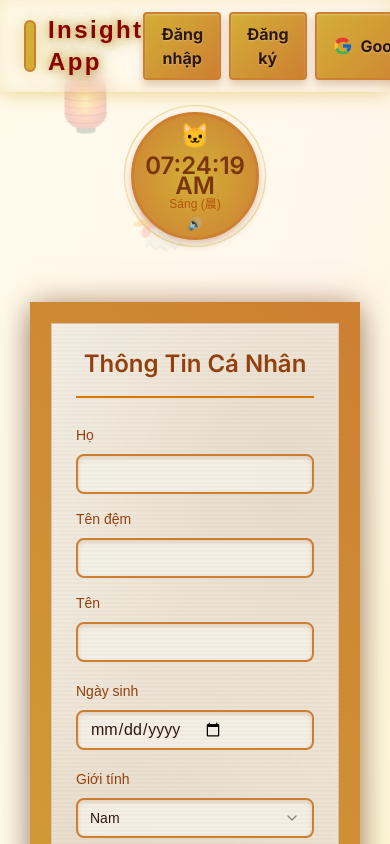
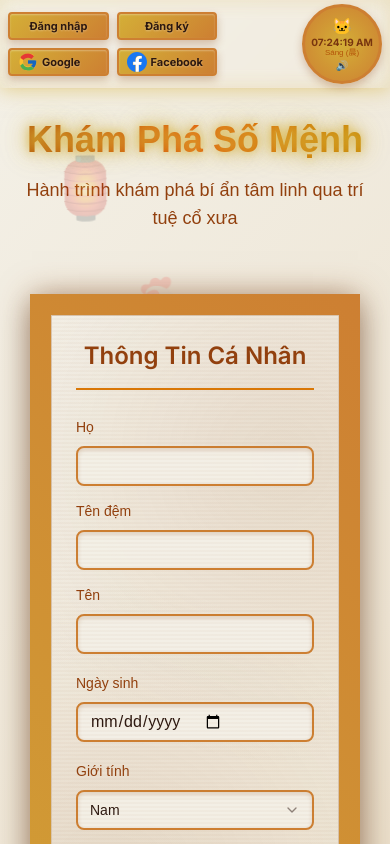
Before and after one commit to lethanhdatit/insight-fe, a Next.js app: page /vi in a window 390 px wide. Shown: the top 844 px of the page. Built offline with nearby package versions, Linux system fonts and the light colour scheme; grey boxes are pictures that could not be loaded.

Commit message:
responsive

```diff
--- a/app/[lang]/page.tsx
+++ b/app/[lang]/page.tsx
@@ -1,57 +1,53 @@
-import MysticalForm from "@/components/mystical-form"
-import AncientClock from "@/components/ancient-clock"
-import { getDictionary } from './dictionaries';
-import { Locale, locales  } from '@/lib/i18n/locales';
+import MysticalForm from "@/components/mystical-form";
+import AncientClock from "@/components/ancient-clock";
+import { getDictionary } from "./dictionaries";
+import { Locale, locales } from "@/lib/i18n/locales";
 import UserMenu from "@/components/UserMenu";
+import HeaderSpacer from "@/components/HeaderSpacer";
 
 export default async function HomePage({
   params,
 }: {
-  params: { lang: Locale }
+  params: { lang: Locale };
 }) {
-
-  const { lang } = await params
-
+  const { lang } = await params;
   const dictionary = await getDictionary(lang);
-
-  const spreadFactor = 0.85;
-
-  const generateRandomPosition = () => {
-    const top = Math.random() * (90 - spreadFactor * 20) + spreadFactor * 10; // Random top position near edges
-    const left = Math.random() * (90 - spreadFactor * 20) + spreadFactor * 10; // Random left position near edges
-    return { top: `${top}%`, left: `${left}%` };
-  };
-
-  const generateRandomDelay = () => {
-    const delay = Math.random() * 7 + 1; // Random delay between 1s and 8s
-    return `${delay}s`;
-  };
-
-  // TODO: Lấy user thực tế từ session/auth, tạm thời để null
-  const user = null; // hoặc { name: "Nguyễn Văn A" }
+  const user = null;
 
   return (
     <>
       {/* Header */}
-      <header className="fixed top-0 left-0 w-full z-30 bg-[var(--parchment)]/90 backdrop-blur flex items-center justify-between px-6 py-3 shadow ancient-glow border-[var(--ancient-bronze)]">
-        {/* Logo */}
-        <div className="flex items-center gap-3">
-          <div className="rounded-full bg-[var(--ancient-gold)] border-2 border-[var(--ancient-bronze)] shadow ancient-glow p-1">
-            <img src="/logo.png" alt="Logo" className="h-10 w-10 object-contain rounded-full" />
+      <header
+        id="main-header"
+        className="fixed top-0 left-0 w-full z-30 bg-[var(--parchment)]/90 backdrop-blur flex items-center px-2 sm:px-4 md:px-6 py-1 sm:py-2 md:py-3 shadow ancient-glow h-auto"
+        style={{ minHeight: "unset", maxHeight: "none"}}
+      >
+        {/* Bên trái */}
+        <div className="flex items-center">
+          <UserMenu user={user} />
         </div>
-          <span className="font-bold text-2xl ancient-font text-[var(--ancient-red)] drop-shadow ancient-text-glow tracking-widest select-none">
-            Insight App
-          </span>
+        {/* Khoảng trống ở giữa */}
+        <div className="flex-1" />
+        {/* Bên phải */}
+        <div className="flex items-center h-full">
+          <AncientClock
+            dictionary={dictionary}
+            className="w-20 h-20 md:w-28 md:h-28 rounded-full"
+          />
         </div>
-        {/* UserMenu chỉ là client component nhỏ */}
-        <UserMenu user={user} />
       </header>
 
-      <main className="min-h-screen relative pt-24">
-        {/* Ancient Background */}
-        <div className="absolute inset-0 bg-gradient-to-br from-amber-50 via-orange-50 to-yellow-100"></div>
+      {/* Spacer để set margin-top cho main */}
+      <HeaderSpacer />
 
-        <div className="absolute top-20 left-12 text-6xl opacity-20 floating-ancient">🏮</div>
+      <main
+        id="main-content"
+        className="min-h-screen relative"
+        // Xóa style marginTop cứng!
+      >
+        <div className="absolute top-20 left-12 text-6xl opacity-20 floating-ancient">
+          🏮
+        </div>
 
         <div
           className="absolute bottom-12 right-12 text-5xl opacity-20 floating-ancient"
@@ -60,7 +56,8 @@ export default async function HomePage({
           🐉
         </div>
 
-        {['🐮', '🐯', '🐱', '🐍', '🐴', '🐑', '🐵', '🐔', '🐶', '🐷'].map((icon, index) => {
+        {["🐮", "🐯", "🐱", "🐍", "🐴", "🐑", "🐵", "🐔", "🐶", "🐷"].map(
+          (icon, index) => {
             const position = generateRandomPosition();
             return (
               <div
@@ -74,19 +71,21 @@ export default async function HomePage({
                 {icon}
               </div>
             );
-        })}
+          }
+        )}
 
-        <div className="absolute top-1/2 left-14 text-4xl opacity-20 floating-ancient" style={{ animationDelay: "4s" }}>
+        <div
+          className="absolute top-1/2 left-14 text-4xl opacity-20 floating-ancient"
+          style={{ animationDelay: "4s" }}
+        >
           ☯️
         </div>
 
-        <div className="absolute bottom-1/2 right-12 text-4xl opacity-20 floating-ancient" style={{ animationDelay: "4s" }}>
+        <div
+          className="absolute bottom-1/2 right-12 text-4xl opacity-20 floating-ancient"
+          style={{ animationDelay: "4s" }}
+        >
           🐭
-        </div>
-
-        {/* Ancient Clock */}
-        <div className="absolute top-28 left-1/2 transform -translate-x-1/2 z-20">
-          <AncientClock dictionary={dictionary}/>
         </div>
 
         {/* Main Content */}
@@ -107,5 +106,18 @@ export default async function HomePage({
         </div>
       </main>
     </>
-  )
+  );
 }
+
+const spreadFactor = 0.85;
+
+const generateRandomPosition = () => {
+  const top = Math.random() * (90 - spreadFactor * 20) + spreadFactor * 10;
+  const left = Math.random() * (90 - spreadFactor * 20) + spreadFactor * 10;
+  return { top: `${top}%`, left: `${left}%` };
+};
+
+const generateRandomDelay = () => {
+  const delay = Math.random() * 7 + 1;
+  return `${delay}s`;
+};
--- /dev/null
+++ b/components/HeaderSpacer.tsx
@@ -0,0 +1,43 @@
+"use client";
+import { useEffect, useRef, useState } from "react";
+
+export default function HeaderSpacer() {
+  const headerRef = useRef<HTMLElement | null>(null);
+  const [height, setHeight] = useState(0);
+
+  useEffect(() => {
+    const header = document.getElementById("main-header");
+    if (!header) return;
+    headerRef.current = header as HTMLElement;
+
+    function updateHeight() {
+      setHeight(headerRef.current?.offsetHeight || 0);
+    }
+    updateHeight();
+    window.addEventListener("resize", updateHeight);
+    return () => window.removeEventListener("resize", updateHeight);
+  }, []);
+
+  useEffect(() => {
+    const main = document.getElementById("main-content");
+    if (!main) return;
+
+    function onScroll() {
+      const scrollY = window.scrollY || window.pageYOffset;
+      // Khi ở top, margin-top = height; khi scroll xuống, giảm dần về 0 (tối đa là height)
+      const mt = Math.max(height - scrollY, 0);
+      if (main) {
+        main.style.marginTop = `${height}px`;
+      }
+    }
+
+    main.style.transition = "margin-top 0.4s cubic-bezier(.4,0,.2,1)";
+    onScroll();
+
+    window.addEventListener("scroll", onScroll, { passive: true });
+    return () => window.removeEventListener("scroll", onScroll);
+  }, [height]);
+
+  // Không render gì cả, chỉ để đo và set margin
+  return null;
+}
--- a/components/UserMenu.tsx
+++ b/components/UserMenu.tsx
@@ -4,7 +4,7 @@ import Link from "next/link";
 
 // SVG icon Google
 const GoogleIcon = () => (
-  <svg width="20" height="20" viewBox="0 0 48 48" className="inline-block mr-2">
+  <svg width="20" height="20" viewBox="0 0 48 48" className="inline-block md:mr-2">
     <g>
       <path fill="#fbc02d" d="M43.6 20.5h-1.9V20H24v8h11.3c-1.6 4.3-5.7 7-11.3 7-6.6 0-12-5.4-12-12s5.4-12 12-12c3.1 0 5.9 1.1 8.1 3l6.1-6.1C34.5 5.5 29.6 3.5 24 3.5 12.7 3.5 3.5 12.7 3.5 24S12.7 44.5 24 44.5c11 0 20.5-8 20.5-20.5 0-1.4-.2-2.7-.4-4z"/>
       <path fill="#e53935" d="M6.3 14.1l6.6 4.8C15.1 16.1 19.2 13.5 24 13.5c3.1 0 5.9 1.1 8.1 3l6.1-6.1C34.5 5.5 29.6 3.5 24 3.5c-6.6 0-12.3 2.7-16.7 7.1z"/>
@@ -16,32 +16,36 @@ const GoogleIcon = () => (
 
 // SVG icon Facebook
 const FacebookIcon = () => (
-  <svg width="20" height="20" viewBox="0 0 32 32" className="inline-block mr-2">
+  <svg width="20" height="20" viewBox="0 0 32 32" className="inline-block md:mr-2">
     <path fill="#1877f3" d="M32 16c0-8.837-7.163-16-16-16S0 7.163 0 16c0 7.982 5.84 14.584 13.438 15.854v-11.22H9.398v-4.634h4.04V12.41c0-4.007 2.393-6.22 6.058-6.22 1.754 0 3.584.313 3.584.313v3.953h-2.019c-1.989 0-2.607 1.236-2.607 2.504v3.01h4.437l-.71 4.634h-3.727v11.22C26.16 30.584 32 23.982 32 16z"/>
     <path fill="#fff" d="M22.69 20.634l.71-4.634h-4.437v-3.01c0-1.268.618-2.504 2.607-2.504h2.019V6.543s-1.83-.313-3.584-.313c-3.665 0-6.058 2.213-6.058 6.22v3.22h-4.04v4.634h4.04v11.22a16.06 16.06 0 0 0 4.924 0v-11.22h3.727z"/>
   </svg>
 );
 
-// Nhận props user, nếu null thì hiển thị nút đăng nhập/đăng ký
 export default function UserMenu({ user }: { user: { name: string } | null }) {
   const [open, setOpen] = useState(false);
 
   if (!user) {
     return (
-      <div className="flex gap-2">
-        <button className="ancient-button px-4 py-2 rounded shadow hover:ancient-glow transition">
+      <div
+        className="
+          grid grid-cols-2 gap-2 w-full max-w-full
+          sm:flex sm:flex-wrap sm:gap-4 sm:justify-start sm:items-center
+        "
+      >
+        <button className="ancient-button h-7 sm:h-8 md:h-12 min-w-[32px] w-full sm:w-auto px-2 py-1 sm:px-3 sm:py-1.5 rounded shadow hover:ancient-glow transition text-[11px] sm:text-xs md:text-sm">
           Đăng nhập
         </button>
-        <button className="ancient-button px-4 py-2 rounded shadow hover:ancient-glow transition bg-[var(--ancient-red)] text-white border-[var(--ancient-bronze)]">
+        <button className="ancient-button h-7 sm:h-8 md:h-12 min-w-[32px] w-full sm:w-auto px-2 py-1 sm:px-3 sm:py-1.5 rounded shadow hover:ancient-glow transition bg-[var(--ancient-red)] text-white border-[var(--ancient-bronze)] text-[11px] sm:text-xs md:text-sm">
           Đăng ký
         </button>
-        <button className="ancient-button px-4 py-2 rounded shadow hover:ancient-glow transition flex items-center bg-[var(--parchment)] border border-[var(--jade-green)] text-[var(--jade-green)]">
+        <button className="ancient-button h-7 sm:h-8 md:h-12 min-w-[32px] w-full sm:w-auto px-2 py-1 sm:px-3 sm:py-1.5 rounded shadow hover:ancient-glow transition flex items-center bg-[var(--parchment)] border border-[var(--jade-green)] text-[var(--jade-green)] text-[11px] sm:text-xs md:text-sm">
           <GoogleIcon />
-          Google
+          <span className="sm:inline px-1">Google</span>
         </button>
-        <button className="ancient-button px-4 py-2 rounded shadow hover:ancient-glow transition flex items-center bg-[var(--parchment)] border border-[var(--bamboo-green)] text-[var(--bamboo-green)]">
+        <button className="ancient-button h-7 sm:h-8 md:h-12 min-w-[32px] w-full sm:w-auto px-2 py-1 sm:px-3 sm:py-1.5 rounded shadow hover:ancient-glow transition flex items-center bg-[var(--parchment)] border border-[var(--bamboo-green)] text-[var(--bamboo-green)] text-[11px] sm:text-xs md:text-sm">
           <FacebookIcon />
-          Facebook
+          <span className="sm:inline px-1">Facebook</span>
         </button>
       </div>
     );
@@ -50,13 +54,13 @@ export default function UserMenu({ user }: { user: { name: string } | null }) {
   return (
     <div className="relative">
       <button
-        className="px-4 py-2 rounded ancient-button bg-[var(--ancient-cream)] text-[var(--ancient-red)] font-semibold shadow hover:ancient-glow transition"
+        className="px-3 py-2 rounded ancient-button bg-[var(--ancient-cream)] text-[var(--ancient-red)] font-semibold shadow hover:ancient-glow transition text-sm md:text-base"
         onClick={() => setOpen((o) => !o)}
       >
-        Xin chào, {user.name}
+        <span className="hidden sm:inline">Xin chào, </span>{user.name}
       </button>
       {open && (
-        <div className="absolute right-0 mt-2 w-52 bg-[var(--parchment)] border border-[var(--ancient-bronze)] shadow-lg rounded z-50">
+        <div className="absolute right-0 mt-2 w-48 bg-[var(--parchment)] border border-[var(--ancient-bronze)] shadow-lg rounded z-50">
           <Link href="/profile" className="block px-4 py-2 hover:bg-[var(--ancient-gold)] hover:text-[var(--ink-black)] ancient-font">Trang cá nhân</Link>
           <Link href="/settings" className="block px-4 py-2 hover:bg-[var(--ancient-gold)] hover:text-[var(--ink-black)] ancient-font">Cài đặt</Link>
           <button className="block w-full text-left px-4 py-2 hover:bg-[var(--ancient-red)] hover:text-white rounded-b ancient-font">Đăng xuất</button>
--- a/components/ancient-clock.tsx
+++ b/components/ancient-clock.tsx
@@ -4,9 +4,10 @@ import { useState, useEffect } from "react";
 
 interface MysticalFormProps {
   dictionary: any;
+  className?: string;
 }
 
-export default function AncientClock({ dictionary }: MysticalFormProps) {
+export default function AncientClock({ dictionary, className }: MysticalFormProps) {
   const [time, setTime] = useState(new Date());
   const [soundEnabled, setSoundEnabled] = useState(true);
   const [mounted, setMounted] = useState(false);
@@ -22,30 +23,8 @@ export default function AncientClock({ dictionary }: MysticalFormProps) {
       setTime(new Date());
     }, 1000);
 
-    // Play time-based ambient sounds
-    if (soundEnabled) {
-      const hour = time.getHours();
-      let soundFile = "";
-
-      if (hour >= 6 && hour < 12) soundFile = "/sounds/morning-birds.mp3";
-      else if (hour >= 12 && hour < 18)
-        soundFile = "/sounds/afternoon-wind.mp3";
-      else if (hour >= 18 && hour < 22)
-        soundFile = "/sounds/evening-temple.mp3";
-      else soundFile = "/sounds/night-crickets.mp3";
-
-      try {
-        const audio = new Audio(soundFile);
-        audio.volume = 0.5;
-        audio.loop = true;
-        audio.play().catch(() => {});
-      } catch (error) {
-        // Ignore audio errors
-      }
-    }
-
     return () => clearInterval(timer);
-  }, [mounted, soundEnabled]);
+  }, [mounted]);
 
   const getTimeOfDay = () => {
     const hour = time.getHours();
@@ -82,14 +61,19 @@ export default function AncientClock({ dictionary }: MysticalFormProps) {
     return zodiacSymbols[Math.floor(hour / 2)];
   };
 
+  // Đảm bảo hình tròn, cân đối, responsive
+  let cln = `ancient-clock flex flex-col items-center justify-center aspect-square rounded-full overflow-hidden ${className || ""}`;
+
   if (!mounted) {
     return (
-      <div className="ancient-clock w-32 h-32 flex items-center justify-center">
-        <div className="text-center">
-          <div className="calligraphy-font text-lg text-amber-800">
+      <div className={cln}>
+        <div className="flex flex-col items-center justify-center w-full h-full">
+          <div className="calligraphy-font text-base md:text-lg text-amber-800">
             --:--:--
           </div>
-          <div className="ancient-font text-sm text-amber-600">Loading...</div>
+          <div className="ancient-font text-xs md:text-sm text-amber-600">
+            Loading...
+          </div>
         </div>
       </div>
     );
@@ -97,19 +81,28 @@ export default function AncientClock({ dictionary }: MysticalFormProps) {
 
   return (
     <div
-      className="ancient-clock w-32 h-32 flex items-center justify-center cursor-pointer hover:ancient-glow transition-all duration-300 relative"
+      className={cln}
       onClick={() => setSoundEnabled(!soundEnabled)}
+      style={{ cursor: "pointer" }}
     >
       <div className="zodiac-ring"></div>
-      <div className="text-center">
-        <div className="text-2xl mb-1">{getZodiacSymbol()}</div>
-        <div className="calligraphy-font text-sm font-bold text-amber-900">
+      <div className="flex flex-col items-center justify-center w-full h-full px-1">
+        {/* Zodiac icon */}
+        <div className="text-base sm:text-lg md:text-xl lg:text-2xl mb-0.5 leading-none">
+          {getZodiacSymbol()}
+        </div>
+        {/* Time */}
+        <div className="text-[10px] sm:text-xs md:text-sm lg:text-base font-bold text-amber-900 leading-tight">
           {formatTime(time)}
         </div>
-        <div className="ancient-font text-xs text-amber-700">
+        {/* Time of day */}
+        <div className="ancient-font text-[8px] sm:text-[10px] md:text-xs lg:text-sm text-amber-700 leading-tight text-center max-w-full truncate">
           {getTimeOfDay()}
         </div>
-        <div className="text-xs mt-1">{soundEnabled ? "🔊" : "🔇"}</div>
+        {/* Sound icon */}
+        <div className="text-[10px] sm:text-xs mt-0.5 leading-none">
+          {soundEnabled ? "🔊" : "🔇"}
+        </div>
       </div>
     </div>
   );
--- a/components/mystical-form.tsx
+++ b/components/mystical-form.tsx
@@ -110,7 +110,7 @@ export default function MysticalForm({ dictionary }: MysticalFormProps) {
   }
 
   return (
-    <div className="w-full min-w-6xl max-w-8xl min-h-5xl mx-auto">
+    <div className="w-full min-w-6xl max-w-8xl mx-auto">
       {/* Ancient Book Design */}
       <div className="ancient-book rounded-lg p-8 book-spine scroll-unfurl">
         <div className="grid grid-cols-1 lg:grid-cols-2 gap-8">
```
Also changed, not shown: app/globals.css (line endings or trailing spaces). Lines whose indentation alone changed are shown as unchanged.
